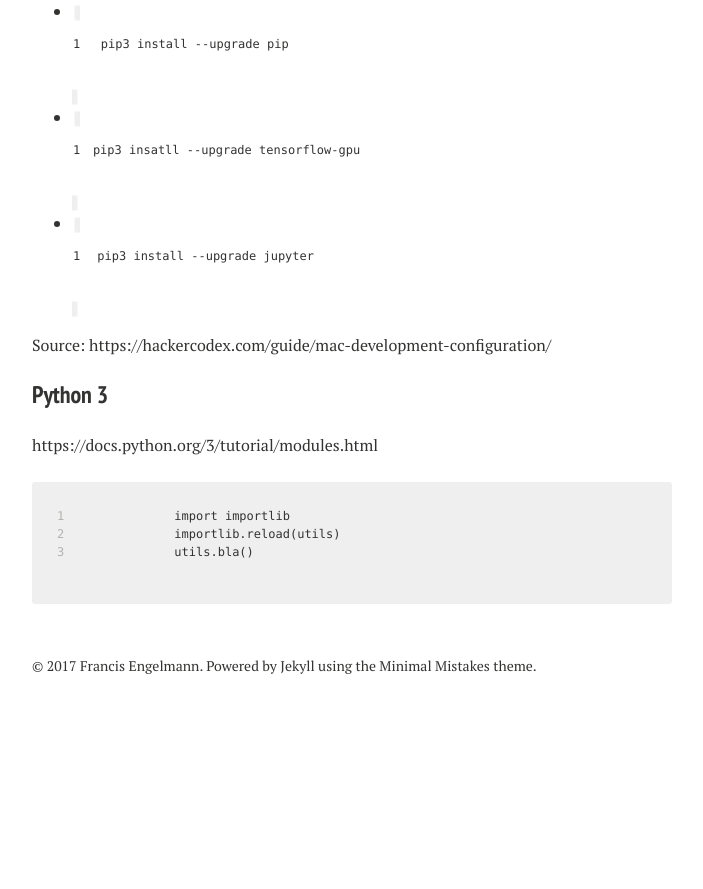
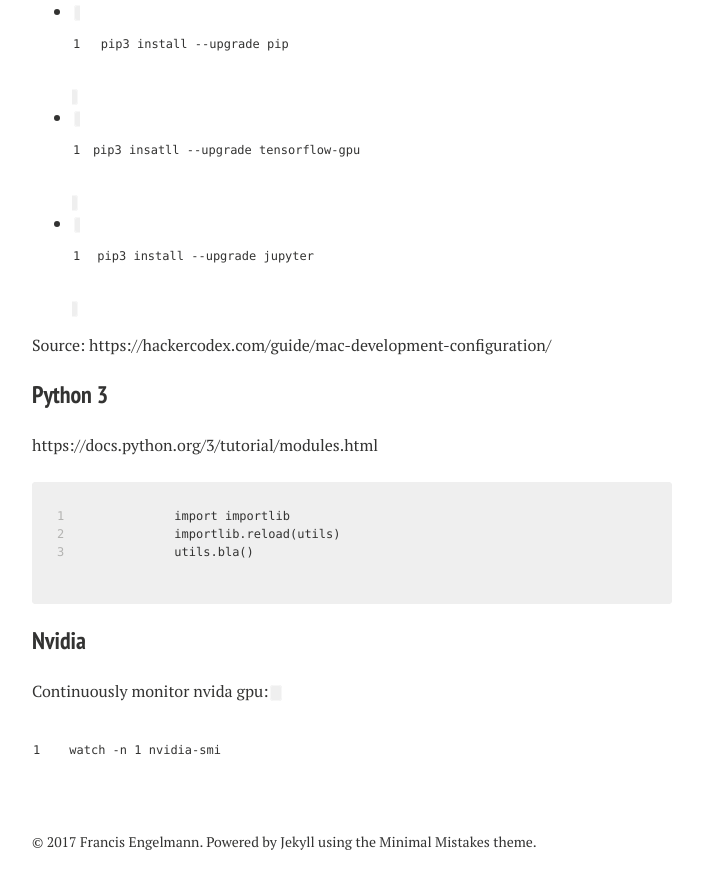
Before and after one commit to francisengelmann/francisengelmann.github.io, a Jekyll site: the page built from snippets.md, in a window 1280 px wide and 900 px high, scrolled down 1441 px. Shown: the top 889 px of the window, without its empty margins (288-991 px from the left). Built offline with Jekyll 4.4.1, drawn with Linux system fonts in a browser that asks for light colours; nearby versions of some CDN libraries; our own code applies the rules of GitHub Pages for plain Markdown files; before the commit the page ends 2165 px from its top, so only the background shows below that.

Commit message:
Update snippets.md

````diff
--- a/snippets.md
+++ b/snippets.md
@@ -35,3 +35,6 @@ import importlib
 importlib.reload(utils)
 utils.bla()
 ```
+
+### Nvidia
+Continuously monitor nvida gpu: ```watch -n 1 nvidia-smi```
````
